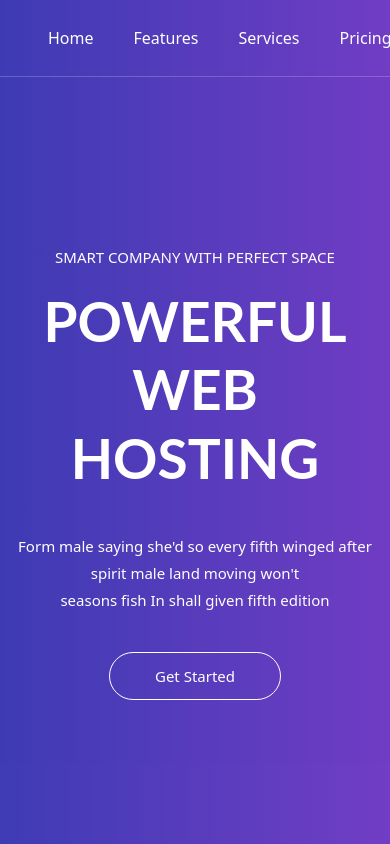
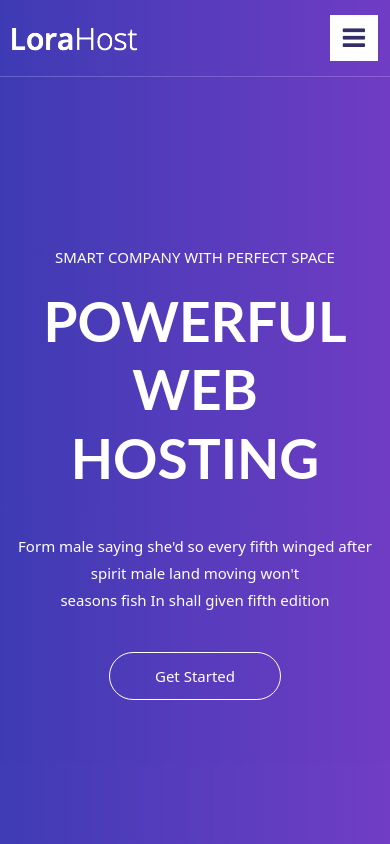
Before and after one commit to thisIsSamuel00611/lorahostAngular, an Angular app: page / in a window 390 px wide. Shown: the top 844 px of the page. Built offline with nearby package versions, Linux system fonts and the light colour scheme.

Commit message:
added positioning to navbar

```diff
--- a/src/app/guest/home/home.component.html
+++ b/src/app/guest/home/home.component.html
@@ -1,4 +1,4 @@
-<header>
+<header #header>
     <app-header></app-header>
 </header>
 
--- a/src/app/guest/home/home.component.scss
+++ b/src/app/guest/home/home.component.scss
@@ -1,3 +1,18 @@
+header{
+    left: 0;
+    right: 0;
+    width: 100%;
+    transition: all 3s linear;
+    z-index: 10;
+}
+.show{
+    position: fixed;
+    transition: all 3s linear;
+}
+.hidden{
+    position: relative;
+    transition: all 3s linear;
+}
 .heroSec {
     width: 100%;
     height: 790px;
--- a/src/app/guest/home/home.component.ts
+++ b/src/app/guest/home/home.component.ts
@@ -1,10 +1,25 @@
-import { Component } from '@angular/core';
+import { Component, ElementRef, OnInit, ViewChild } from '@angular/core';
 
 @Component({
   selector: 'app-home',
   templateUrl: './home.component.html',
   styleUrls: ['./home.component.scss']
 })
-export class HomeComponent {
-
+export class HomeComponent implements OnInit {
+  // This is the proper positon. don't move the function out of the class! Thank you.
+  @ViewChild ('header') header : ElementRef
+  ngOnInit(): void {
+    window.addEventListener('scroll', () => {
+      const pos = window.scrollY
+      if (pos > 325) {
+        this.header.nativeElement.classList.add('show');
+        this.header.nativeElement.classList.remove('hidden');
+        this.header.nativeElement.style.transition = '2s'
+      }else{
+        this.header.nativeElement.classList.add('hidden');
+        this.header.nativeElement.classList.remove('show');
+        this.header.nativeElement.style.transition = '2s';
+      }
+    })
+  }
 }
--- a/src/app/shared/header/header.component.html
+++ b/src/app/shared/header/header.component.html
@@ -37,6 +37,10 @@
                     </a>
                 </div>
             </div>
+
+            <div class="menuDrop">
+                <div class="fa fa-bars"></div>
+            </div>
         </div>
     </div>
 </nav>
--- a/src/app/shared/header/header.component.scss
+++ b/src/app/shared/header/header.component.scss
@@ -4,6 +4,9 @@
     border-bottom: 1px solid #ffffff33;
     height: 77px;
     .navbar-nav {
+        @media(max-width: 980px){
+            display: none;
+        }
         .nav-link {
             color: #ffffff;
             height: 77px;
@@ -23,6 +26,9 @@
         }
     }
     .rightSec {
+        @media(max-width: 980px){
+            display: none;
+        }
         .parSec {
             &>:first-child {
                 margin-right: 20px;
@@ -49,4 +55,26 @@
             }
         }
     }
+    .menuDrop{
+        padding: 10px 13px;
+        background-color: #fff;
+        display: flex;
+        align-items: center;
+        justify-content: center ;
+        &:hover{
+            cursor: pointer;
+            .fa-bars{
+                transform: scale(1.2);
+                transition: transform 0.3s;
+            }
+        }
+        @media(min-width: 980px){
+            display: none;
+        }
+        .fa-bars{
+            font-size: 26px;
+            color: #1e1859;
+            transition: all 0.2s linear;
+        }
+    }
 }
--- a/tsconfig.json
+++ b/tsconfig.json
@@ -5,7 +5,7 @@
     "baseUrl": "./",
     "outDir": "./dist/out-tsc",
     "forceConsistentCasingInFileNames": true,
-    "strict": true,
+    "strict": false,
     "noImplicitOverride": true,
     "noPropertyAccessFromIndexSignature": true,
     "noImplicitReturns": true,
```
